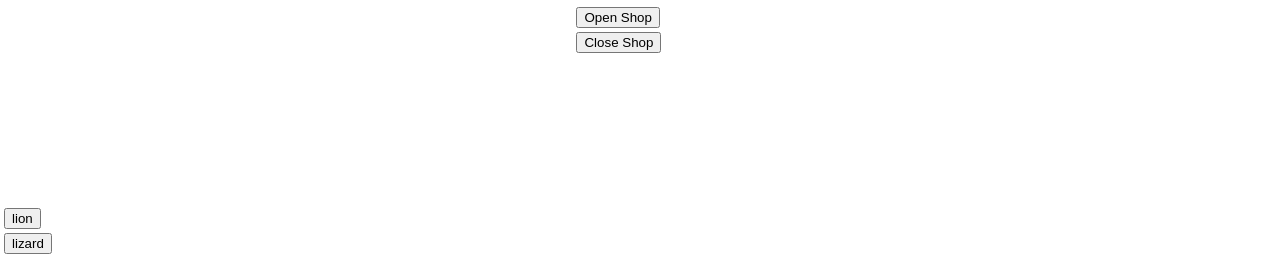
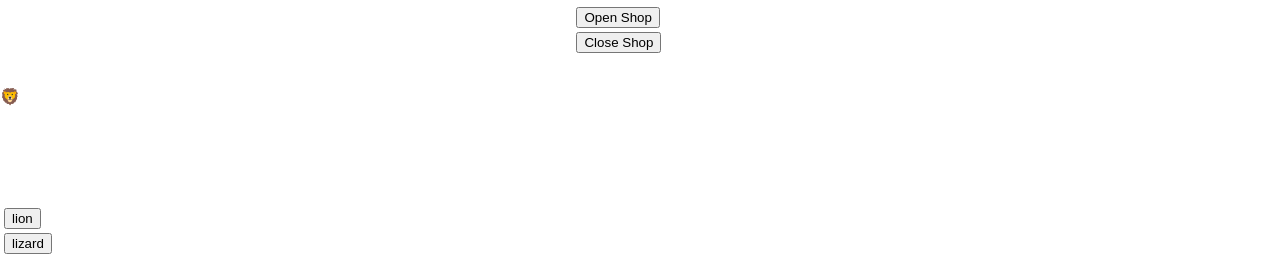
Before and after one commit to philngom/react-busy-zoo-from-scratch, a React (Create React App) app: page / in a window 1280 px wide. Shown: the part 463-719 px from the top of the page. Built offline with nearby package versions, Linux system fonts and the light colour scheme.

Commit message:
parade functionality complete

```diff
--- a/src/Parade/Parade.css
+++ b/src/Parade/Parade.css
@@ -0,0 +1,3 @@
+.parade {
+  display: flex;
+}
--- a/src/Parade/Parade.js
+++ b/src/Parade/Parade.js
@@ -1,10 +1,22 @@
 import React from 'react';
 import './Parade.css';
 
-export default function Parade() {
+export default function Parade({ animals }) {
   return (
-    <div>
+    <div className="parade">
+      {
+        animals.map((animal, i) =>
+          <p key={animal + i}>{
+            animal === 'lion' ? '🦁' :
+              animal === 'lizard' ? '🦎' :
+                animal === 'giraffe' ? '🦒' :
+                  animal === 'dog' ? '🐕' :
+                    animal === 'bird' ? '🐦' : ''
 
+          }</p>
+        )
+
+      }
     </div>
   );
 }
```
